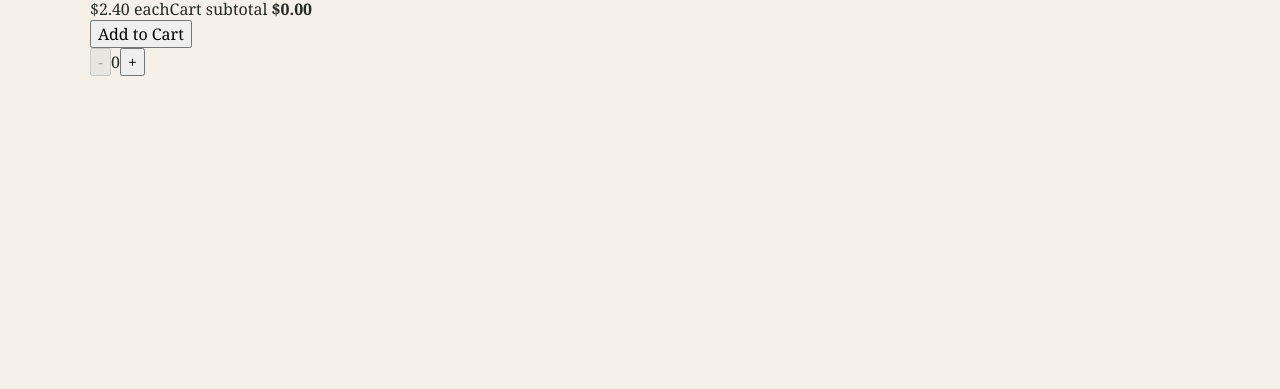
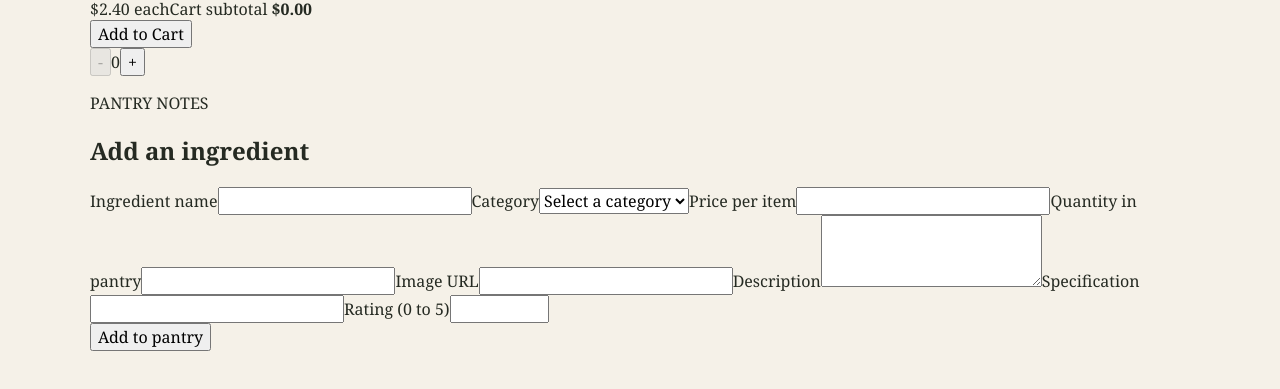
Before and after one commit to lailadellomas2306-prog/PRE_FINAL_DELLOMAS, a React (Vite) app: page / in a window 1280 px wide. Shown: the part 2169-2558 px from the top of the page. Before the commit the page ends 2293 px from the top, so only its background shows below. Built offline with nearby package versions, Linux system fonts and the light colour scheme.

Commit message:
Add ingredient details and entry form

```diff
--- a/src/App.jsx
+++ b/src/App.jsx
@@ -8,14 +8,18 @@ import './App.css'
 function App() {
   const [products, setProducts] = useState(initialProducts)
 
+  function addProduct(product) {
+    setProducts((currentProducts) => [...currentProducts, product])
+  }
+
   return (
     <BrowserRouter>
       <header className="site-header">
         <Link to="/" className="brand">Pantry Manager</Link>
       </header>
       <Routes>
-        <Route path="/" element={<Home products={products} setProducts={setProducts} />} />
-        <Route path="/product/:id" element={<ProductDetail />} />
+        <Route path="/" element={<Home products={products} setProducts={setProducts} onAddProduct={addProduct} />} />
+        <Route path="/product/:id" element={<ProductDetail products={products} />} />
       </Routes>
     </BrowserRouter>
   )
--- /dev/null
+++ b/src/components/AddProductForm.jsx
@@ -0,0 +1,103 @@
+import { useState } from 'react'
+
+const emptyForm = {
+  name: '',
+  category: '',
+  price: '',
+  quantity: '',
+  image: '',
+  description: '',
+  specification: '',
+  rating: '',
+}
+
+function AddProductForm({ onAdd }) {
+  const [form, setForm] = useState(emptyForm)
+  const [message, setMessage] = useState('')
+
+  function updateField(event) {
+    const { name, value } = event.target
+    setForm((currentForm) => ({ ...currentForm, [name]: value }))
+  }
+
+  function handleSubmit(event) {
+    event.preventDefault()
+    if (!event.currentTarget.reportValidity()) return
+    if (Object.values(form).some((value) => !value.trim())) {
+      setMessage('Please complete every field before adding an ingredient.')
+      return
+    }
+
+    const name = form.name.trim()
+    const slug = name.toLowerCase().replace(/[^a-z0-9]+/g, '-').replace(/(^-|-$)/g, '')
+    onAdd({
+      id: `${slug}-${Date.now()}`,
+      name,
+      category: form.category,
+      price: Number(form.price),
+      quantity: Number(form.quantity),
+      inCart: 0,
+      image: form.image.trim(),
+      description: form.description.trim(),
+      specification: form.specification.trim(),
+      rating: Number(form.rating),
+    })
+    setForm(emptyForm)
+    setMessage(`${name} was added to your pantry.`)
+  }
+
+  return (
+    <section className="add-product-section" aria-labelledby="add-product-title">
+      <div className="section-heading">
+        <p className="eyebrow">PANTRY NOTES</p>
+        <h2 id="add-product-title">Add an ingredient</h2>
+      </div>
+      <form className="product-form" onSubmit={handleSubmit}>
+        <label>
+          Ingredient name
+          <input name="name" value={form.name} onChange={updateField} required />
+        </label>
+        <label>
+          Category
+          <select name="category" value={form.category} onChange={updateField} required>
+            <option value="" disabled>Select a category</option>
+            <option>Produce</option>
+            <option>Dairy</option>
+            <option>Bakery</option>
+            <option>Pantry</option>
+          </select>
+        </label>
+        <label>
+          Price per item
+          <input name="price" type="number" min="0.01" step="0.01" value={form.price} onChange={updateField} required />
+        </label>
+        <label>
+          Quantity in pantry
+          <input name="quantity" type="number" min="0" step="1" value={form.quantity} onChange={updateField} required />
+        </label>
+        <label className="form-wide">
+          Image URL
+          <input name="image" type="url" value={form.image} onChange={updateField} required />
+        </label>
+        <label className="form-wide">
+          Description
+          <textarea name="description" rows="3" value={form.description} onChange={updateField} required />
+        </label>
+        <label className="form-wide">
+          Specification
+          <input name="specification" value={form.specification} onChange={updateField} required />
+        </label>
+        <label>
+          Rating (0 to 5)
+          <input name="rating" type="number" min="0" max="5" step="0.1" value={form.rating} onChange={updateField} required />
+        </label>
+        <div className="form-submit">
+          <button className="add-to-cart" type="submit">Add to pantry</button>
+          <p role="status" aria-live="polite">{message}</p>
+        </div>
+      </form>
+    </section>
+  )
+}
+
+export default AddProductForm
--- a/src/pages/Home.jsx
+++ b/src/pages/Home.jsx
@@ -1,7 +1,8 @@
 import { useState } from 'react'
+import AddProductForm from '../components/AddProductForm.jsx'
 import ProductCard from '../components/ProductCard.jsx'
 
-function Home({ products, setProducts }) {
+function Home({ products, setProducts, onAddProduct }) {
   const [activeCategory, setActiveCategory] = useState('All')
   const categories = ['All', ...new Set(products.map((product) => product.category))]
   const visibleProducts = activeCategory === 'All'
@@ -44,6 +45,7 @@ function Home({ products, setProducts }) {
           <ProductCard key={product.id} product={product} onCartChange={changeCartQuantity} />
         ))}
       </section>
+      <AddProductForm onAdd={onAddProduct} />
     </main>
   )
 }
--- a/src/pages/ProductDetail.jsx
+++ b/src/pages/ProductDetail.jsx
@@ -1,12 +1,35 @@
 import { Link, useParams } from 'react-router-dom'
 
-function ProductDetail() {
+function ProductDetail({ products }) {
   const { id } = useParams()
+  const product = products.find((item) => item.id === id)
+
+  if (!product) {
+    return (
+      <main className="detail-page">
+        <p>That ingredient isn't in this pantry.</p>
+        <Link to="/">Back to pantry</Link>
+      </main>
+    )
+  }
 
   return (
-    <main>
-      <p>Product details for item {id} will appear here.</p>
-      <Link to="/">Back to pantry</Link>
+    <main className="detail-page">
+      <Link className="back-link" to="/">Back to pantry</Link>
+      <article className="product-detail">
+        <img src={product.image} alt={product.name} />
+        <div className="product-detail-copy">
+          <span className="category-tag">{product.category}</span>
+          <h1>{product.name}</h1>
+          <p className="detail-price">${product.price.toFixed(2)} <span>per item</span></p>
+          <p>{product.description}</p>
+          <dl>
+            <div><dt>Specification</dt><dd>{product.specification}</dd></div>
+            <div><dt>Rating</dt><dd>{product.rating.toFixed(1)} / 5</dd></div>
+            <div><dt>In the pantry</dt><dd>{product.quantity}</dd></div>
+          </dl>
+        </div>
+      </article>
     </main>
   )
 }
```
